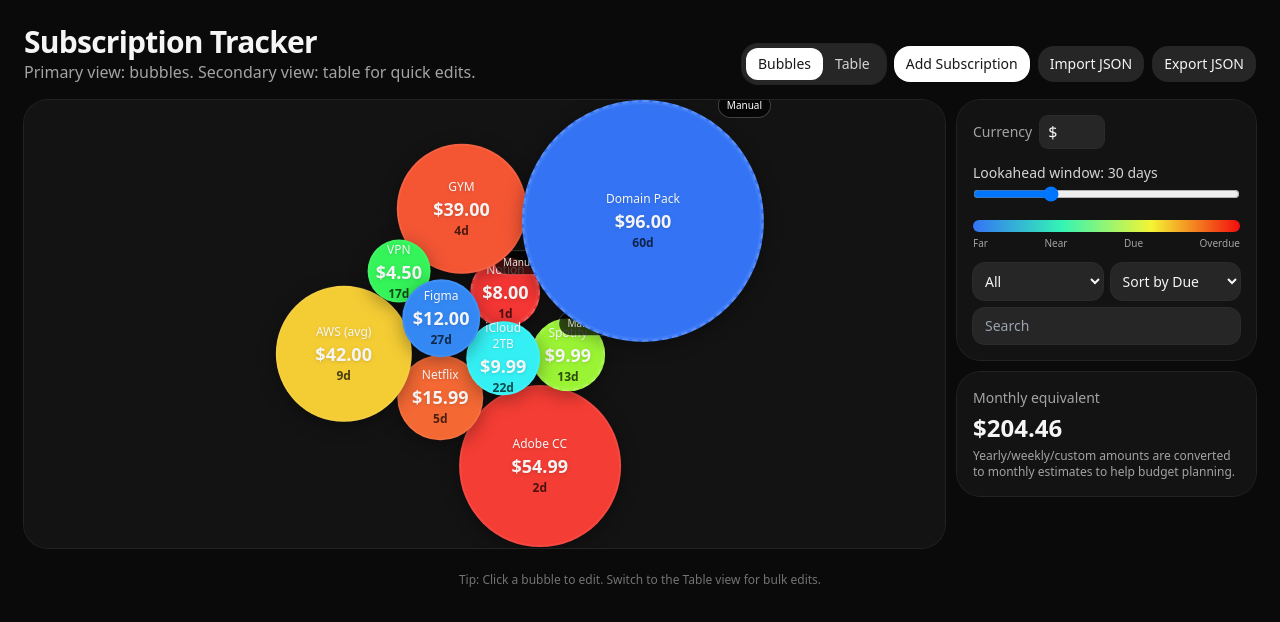
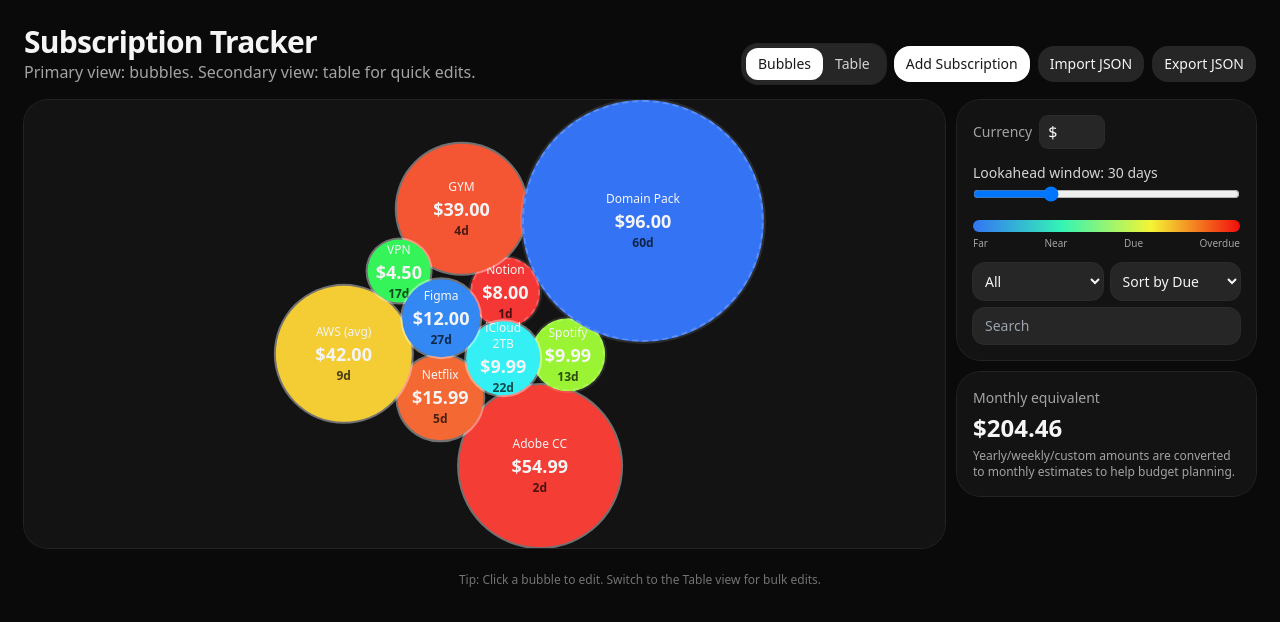
Before and after one commit to kngzero/ML-Bubble-Budget, a React (Vite) app: page / in a window 1280 px wide. Shown: the top 622 px of the page. Built offline with nearby package versions, Linux system fonts and the light colour scheme.

Commit message:
Tighten circle packing

```diff
--- a/src/App.jsx
+++ b/src/App.jsx
@@ -50,7 +50,7 @@
       if(!isFinite(dist)||dist===0){ dx=(Math.random()-0.5)*1e-3; dy=(Math.random()-0.5)*1e-3; dist=Math.hypot(dx,dy); }
       const target=a.r+b.r+touch; const gap=dist-target; const ux=dx/dist, uy=dy/dist;
       if(gap<0){ const s=(-gap)*0.5; a.x-=ux*s; a.y-=uy*s; b.x+=ux*s; b.y+=uy*s; }
-      else if(gap>0.75){ const s=Math.min(gap*0.25,0.6); a.x+=ux*s; a.y+=uy*s; b.x-=ux*s; b.y-=uy*s; }
+      else if(gap>0){ const s=Math.min(gap*0.25,0.6); a.x+=ux*s; a.y+=uy*s; b.x-=ux*s; b.y-=uy*s; }
     }
     for(let i=0;i<N;i++){ const n=nodes[i]; n.x+=(cx-n.x)*0.02; n.y+=(cy-n.y)*0.02;
       if(n.x-n.r<0) n.x=n.r; if(n.x+n.r>width) n.x=width-n.r; if(n.y-n.r<0) n.y=n.r; if(n.y+n.r>height) n.y=height-n.r; }
@@ -246,17 +246,23 @@
 
 /******************** UI Components ********************/
 function Bubble({ x, y, r, color, className, item, currency, onMarkPaid, onEdit, onDelete }){
-  const [hover, setHover] = useState(false);
-  const style = { position:'absolute', left:x, top:y, width:r*2, height:r*2, transform:'translate(-50%, -50%)', borderRadius:'9999px', background:color, transition:'left 400ms, top 400ms, width 300ms, height 300ms, box-shadow 200ms, transform 150ms', boxShadow: hover ? '0 8px 28px rgba(0,0,0,0.45), inset 0 0 0 4px rgba(255,255,255,0.06)' : '0 4px 18px rgba(0,0,0,0.35), inset 0 0 0 2px rgba(255,255,255,0.06)' };
+  const [open, setOpen] = useState(false);
+  const ref = useRef(null);
+  useEffect(()=>{
+    function handle(e){ if(ref.current && !ref.current.contains(e.target)) setOpen(false); }
+    document.addEventListener('click', handle);
+    return ()=>document.removeEventListener('click', handle);
+  },[]);
+  const style = { position:'absolute', left:x, top:y, width:r*2, height:r*2, transform:'translate(-50%, -50%)', borderRadius:'9999px', background:color, transition:'left 400ms, top 400ms, width 300ms, height 300ms, transform 150ms' };
   const overdue = item.daysLeft < 0;
   return (
-    <div style={style} className={`select-none ${className}`} onMouseEnter={()=>setHover(true)} onMouseLeave={()=>setHover(false)} onClick={onEdit}>
+    <div ref={ref} style={style} className={`select-none ${className}`} onClick={(e)=>{e.stopPropagation(); setOpen(o=>!o);}}>
       <div className="absolute inset-0 rounded-full flex flex-col items-center justify-center text-center px-2">
-        <div className="text-[11px] md:text-xs font-medium leading-tight drop-shadow">{item.name}</div>
-        <div className="text-base md:text-lg font-semibold drop-shadow">{formatCurrency(item.amount, currency)}</div>
+        <div className="text-[11px] md:text-xs font-medium leading-tight">{item.name}</div>
+        <div className="text-base md:text-lg font-semibold">{formatCurrency(item.amount, currency)}</div>
         <div className={`text-[10px] md:text-xs ${overdue? 'text-black/80':'text-black/70'} font-semibold`}>{item.daysLeft < 0 ? `${Math.abs(item.daysLeft)}d overdue` : `${item.daysLeft}d`}</div>
       </div>
-      {hover && (
+      {open && (
         <div className="absolute left-1/2 -translate-x-1/2 top-full mt-2 bg-neutral-900/95 text-neutral-100 text-xs rounded-xl p-2 ring-1 ring-white/10 w-max max-w-[240px] shadow-xl" onClick={(e)=>e.stopPropagation()}>
           <div className="font-medium">{item.name}</div>
           <div className="text-neutral-400">Due {item.nextDue} • {item.cycle}{item.cycle==='custom'?` (${item.intervalDays}d)`:''} • {item.autopay? 'Autopay' : 'Manual'}</div>
@@ -267,7 +273,6 @@
           </div>
         </div>
       )}
-      {!item.autopay && (<div className="absolute -top-2 -right-2 bg-black/70 text-white text-[10px] px-2 py-1 rounded-full ring-1 ring-white/20">Manual</div>)}
     </div>
   );
 }
```
Also changed, not shown: src/lib/utils.js.
